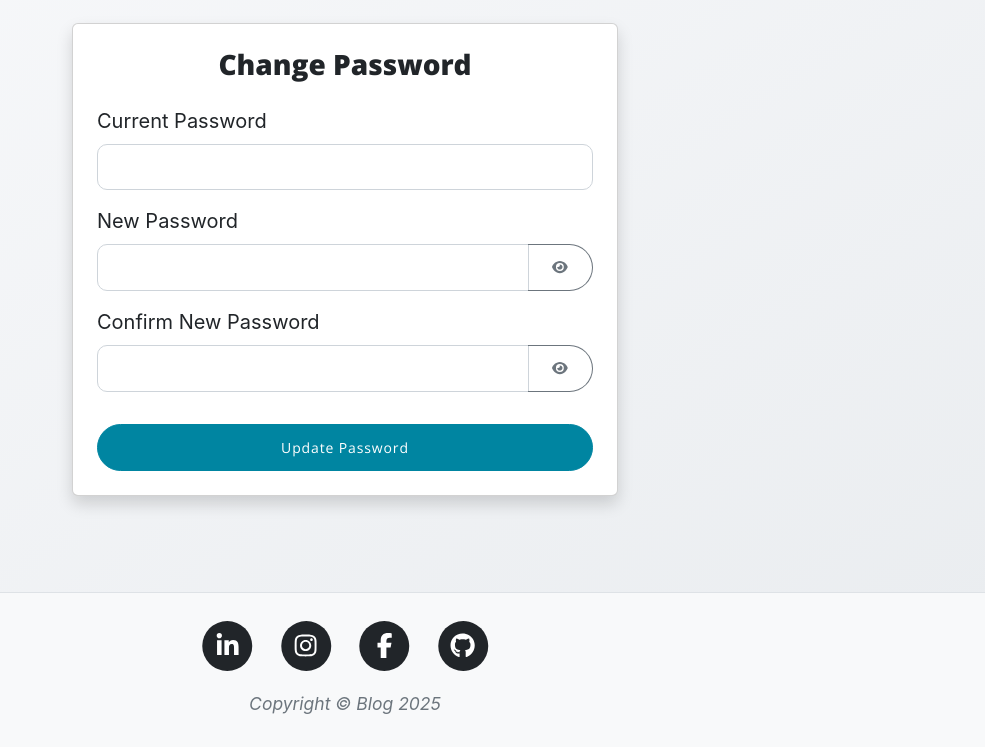
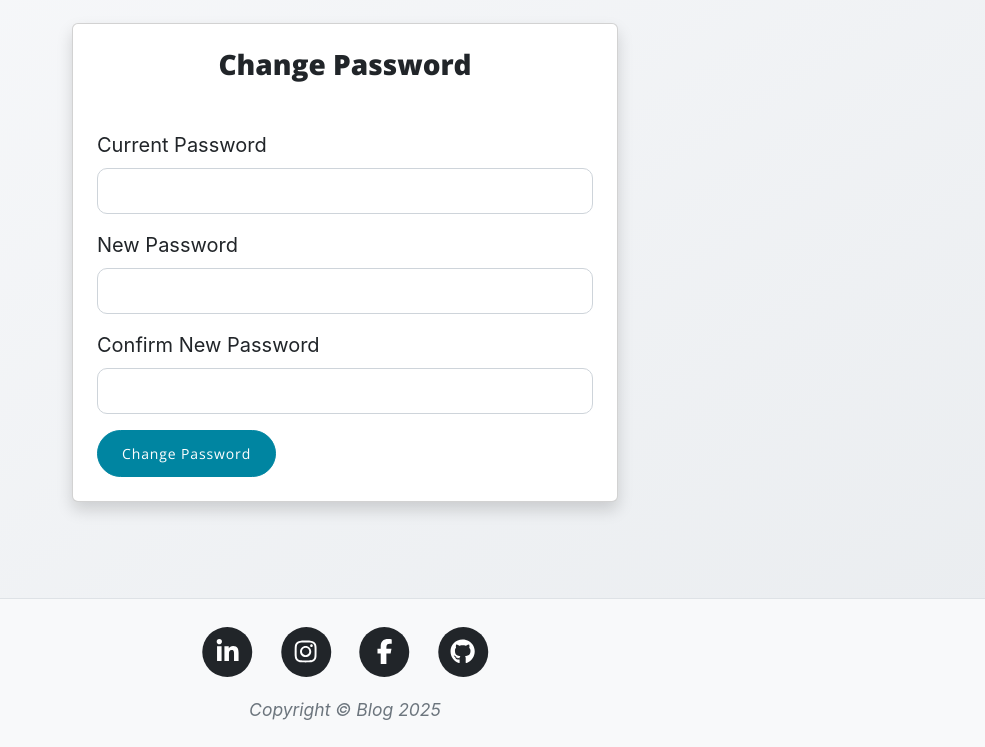
Before and after one commit to mjeyz/Blog-Website, a Flask app: page /change-password in a window 1280 px wide. Shown: the part 73-820 px from the top of the page, without its empty margins (295-1280 px from the left). Before the commit the page ends 787 px from the top, so only its background shows below. Run offline with Flask 3, Linux system fonts and the light colour scheme; the visitor is signed in with stand-in values (Sample User, id 1); some libraries are stand-ins or nearby versions.

Commit message:
update change_password.html layout

```diff
--- a/templates/change_password.html
+++ b/templates/change_password.html
@@ -20,62 +20,10 @@
                     {% endif %}
                 {% endwith %}
 
-                <form method="POST" novalidate>
-                    {{ form.hidden_tag() }}
+                <div class="mt-4">
+                    {{ render_form(form, novalidate=True, button_map={"submit": "primary"}) }}
+                </div>
 
-                    <!-- Old Password -->
-                    <div class="mb-3 position-relative">
-                        {{ form.current_password.label(class="form-label") }}
-                        <div class="input-group">
-                            {{ form.current_password(class="form-control", id="current_password") }}
-                        </div>
-                        {% if form.current_password.errors %}
-                            <div class="invalid-feedback d-block">
-                                {% for error in form.current_password.errors %}
-                                    {{ error }}
-                                {% endfor %}
-                            </div>
-                        {% endif %}
-                    </div>
-
-                    <!-- New Password -->
-                    <div class="mb-3 position-relative">
-                        {{ form.new_password.label(class="form-label") }}
-                        <div class="input-group">
-                            {{ form.new_password(class="form-control", id="new_password") }}
-                            <button type="button" class="btn btn-outline-secondary password-toggle" data-target="new_password" aria-label="Toggle password visibility">
-                                <i class="fa-solid fa-eye"></i>
-                            </button>
-                        </div>
-                        {% if form.new_password.errors %}
-                            <div class="invalid-feedback d-block">
-                                {% for error in form.new_password.errors %}
-                                    {{ error }}
-                                {% endfor %}
-                            </div>
-                        {% endif %}
-                    </div>
-
-                    <!-- Confirm Password -->
-                    <div class="mb-3 position-relative">
-                        {{ form.confirm_password.label(class="form-label") }}
-                        <div class="input-group">
-                            {{ form.confirm_password(class="form-control", id="confirm_password") }}
-                            <button type="button" class="btn btn-outline-secondary password-toggle" data-target="confirm_password" aria-label="Toggle password visibility">
-                                <i class="fa-solid fa-eye"></i>
-                            </button>
-                        </div>
-                        {% if form.confirm_password.errors %}
-                            <div class="invalid-feedback d-block">
-                                {% for error in form.confirm_password.errors %}
-                                    {{ error }}
-                                {% endfor %}
-                            </div>
-                        {% endif %}
-                    </div>
-
-                    <button class="btn btn-primary w-100 mt-3" type="submit">Update Password</button>
-                </form>
             </div>
         </div>
     </div>
```
